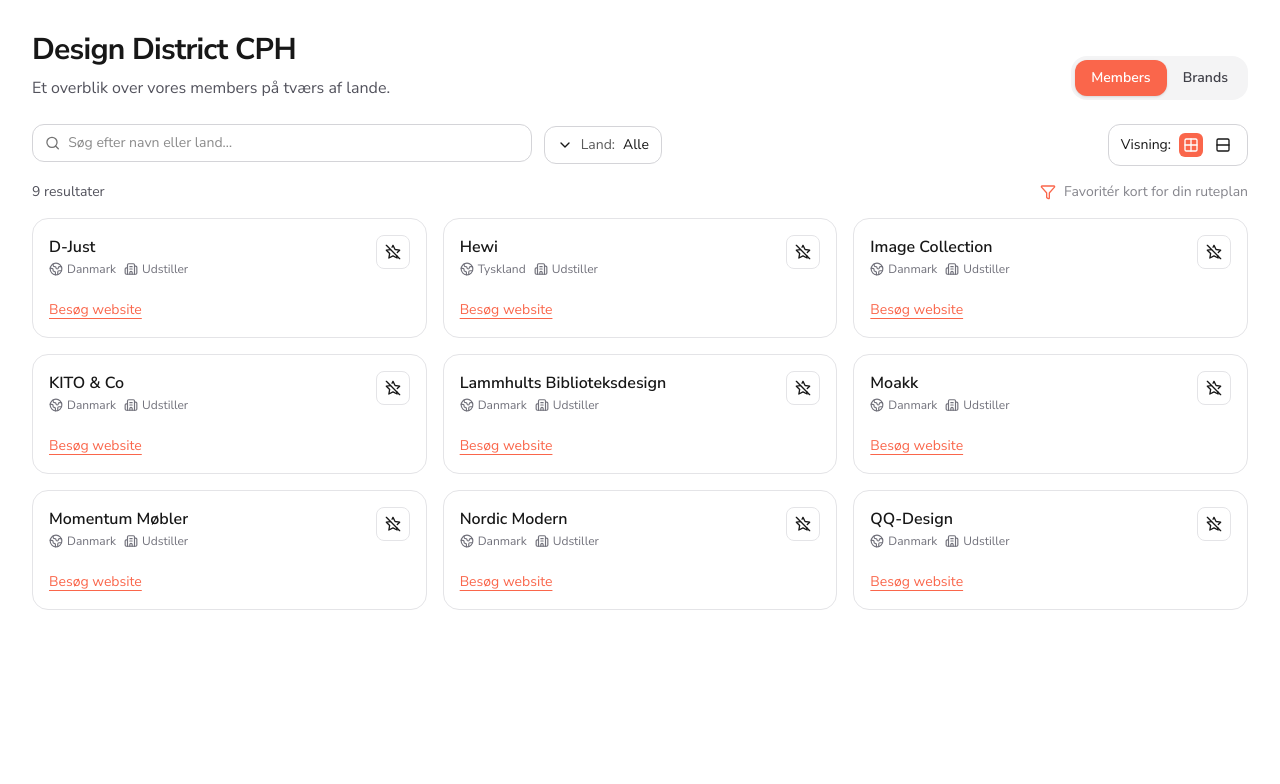
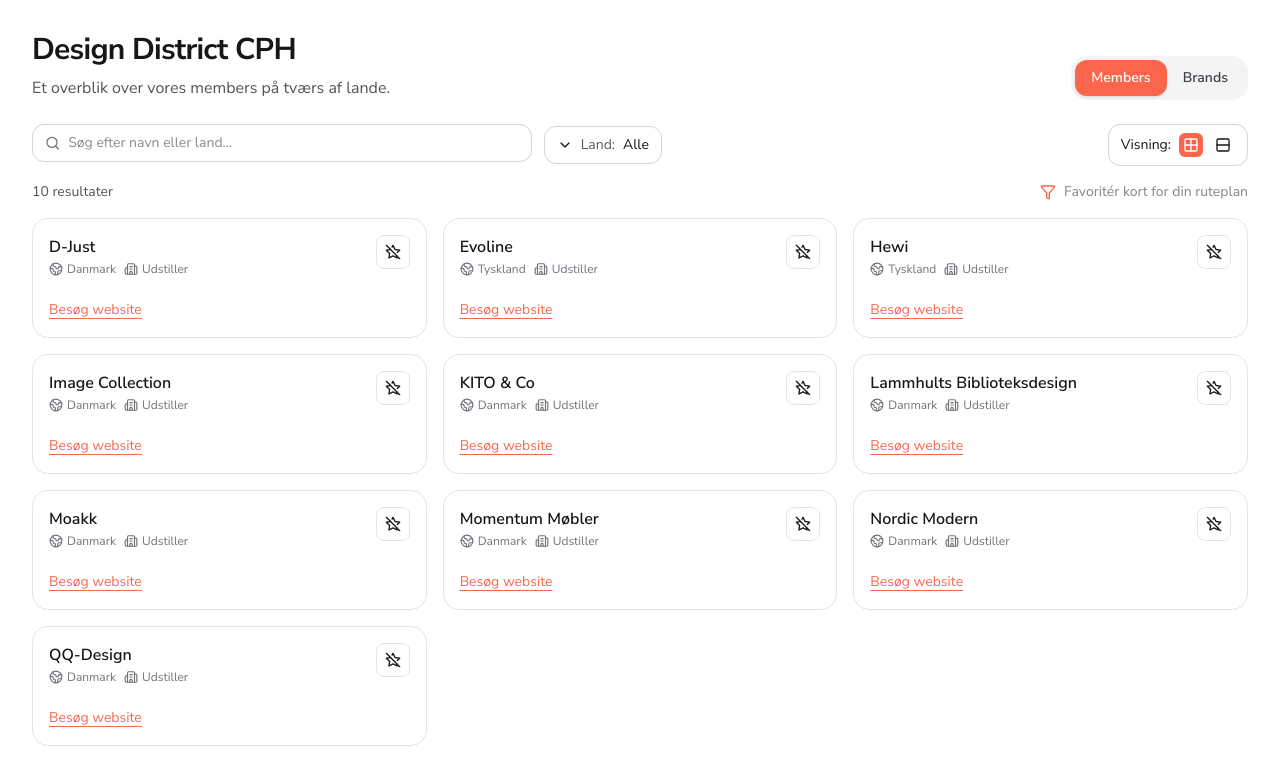
Before and after one commit to djfrederikreyes-sys/designdistrictmember, a Next.js app: page / in a window 1280 px wide. Shown: the top 784 px of the page. Built offline with nearby package versions, Linux system fonts and the light colour scheme.

Commit message:
Opdateret med Evoline som udstiller

```diff
--- a/app/DesignDistrictDirectory.tsx
+++ b/app/DesignDistrictDirectory.tsx
@@ -68,6 +68,7 @@
   { id: "e-qqdesign", name: "QQ-Design", type: "Udstiller", country: "Danmark", url: "https://qq-design.dk/" },
   { id: "e-moakk", name: "Moakk", type: "Udstiller", country: "Danmark", url: "https://www.moakk.dk/" },
   { id: "e-hewi", name: "Hewi", type: "Udstiller", country: "Tyskland", url: "https://www.hewi.com/en" },
+  { id: "e-evoline", name: "Evoline", type: "Udstiller", country: "Tyskland", url: "https://www.evoline.com/en/" },
 ];
 
 const ALL_COUNTRIES = ["Danmark", "Spanien", "Italien", "Polen", "Holland", "Norge", "Tjekkiet", "Tyskland", "—"];
```
